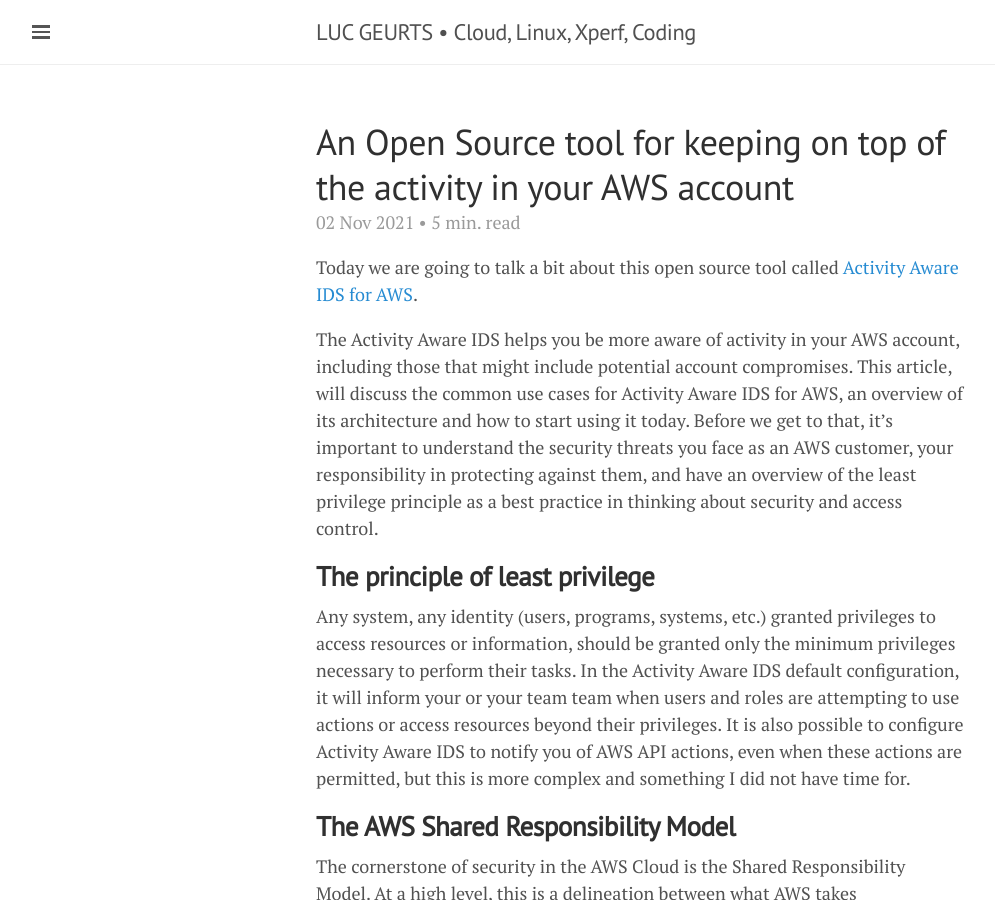
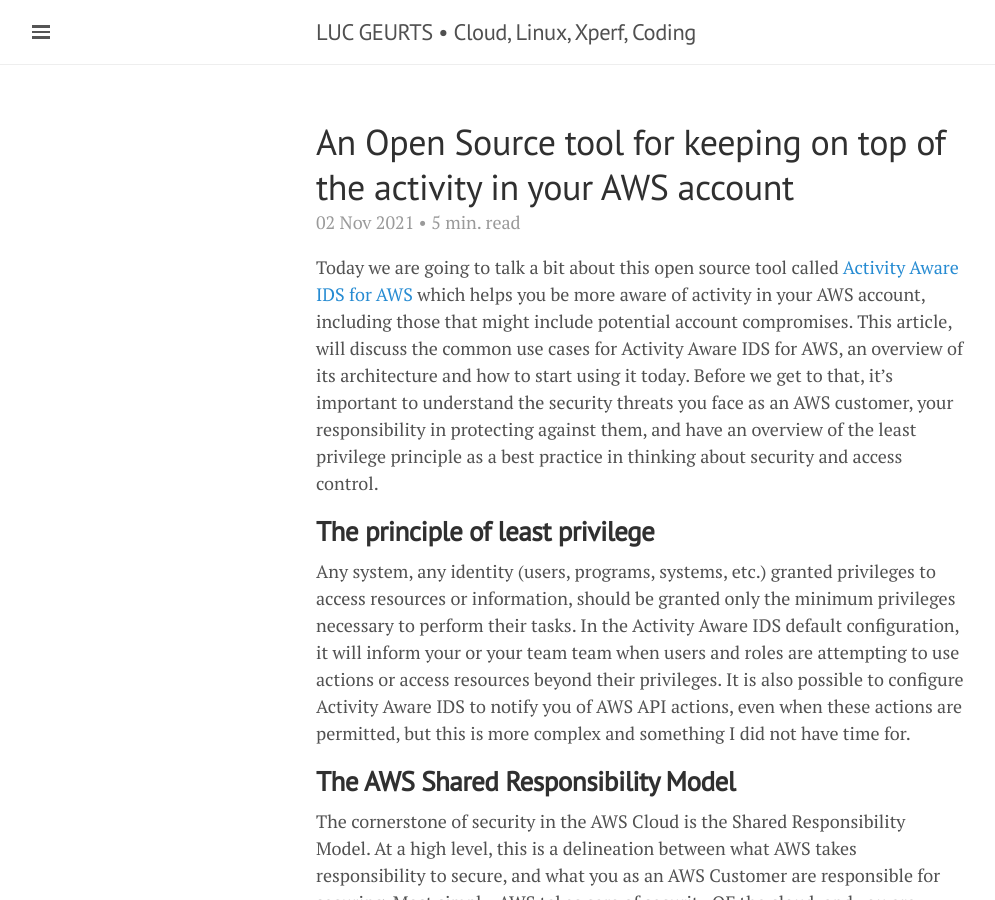
Before and after one commit to lgeurts/lgeurts.github.io, a Jekyll site: the page built from _posts/2021-11-02-activity-aware-ids-for-aws.md, in a window 1280 px wide and 900 px high. Shown: the whole window, without its empty margins (0-995 px from the left). Built offline with Jekyll 4.4.1, drawn with Linux system fonts in a browser that asks for light colours; nearby versions of some CDN libraries; comment, search, counter and statistics services are not loaded.

Commit message:
Update 2021-11-02-activity-aware-ids-for-aws.md

```diff
--- a/_posts/2021-11-02-activity-aware-ids-for-aws.md
+++ b/_posts/2021-11-02-activity-aware-ids-for-aws.md
@@ -7,9 +7,7 @@
 tags: [ Cloud Computing, GitHub Projects ]
 ---
 
-Today we are going to talk a bit about this open source tool called [Activity Aware IDS for AWS](https://github.com/Giftbit/activity-aware-ids-aws).
-
-The Activity Aware IDS helps you be more aware of activity in your AWS account, including those that might include potential account compromises. This article, will discuss the common use cases for Activity Aware IDS for AWS, an overview of its architecture and how to start using it today. Before we get to that, it’s important to understand the security threats you face as an AWS customer, your responsibility in protecting against them, and have an overview of the least privilege principle as a best practice in thinking about security and access control.
+Today we are going to talk a bit about this open source tool called [Activity Aware IDS for AWS](https://github.com/Giftbit/activity-aware-ids-aws) which helps you be more aware of activity in your AWS account, including those that might include potential account compromises. This article, will discuss the common use cases for Activity Aware IDS for AWS, an overview of its architecture and how to start using it today. Before we get to that, it’s important to understand the security threats you face as an AWS customer, your responsibility in protecting against them, and have an overview of the least privilege principle as a best practice in thinking about security and access control.
 
 ## **The principle of least privilege**
 
```
